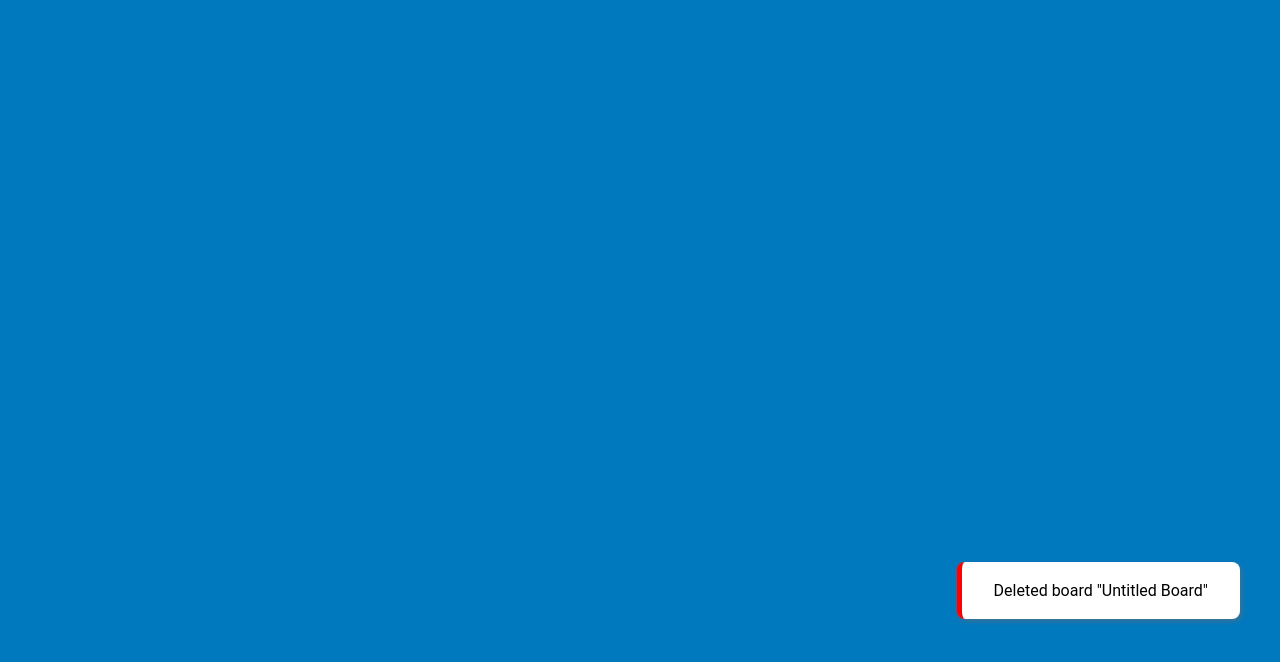
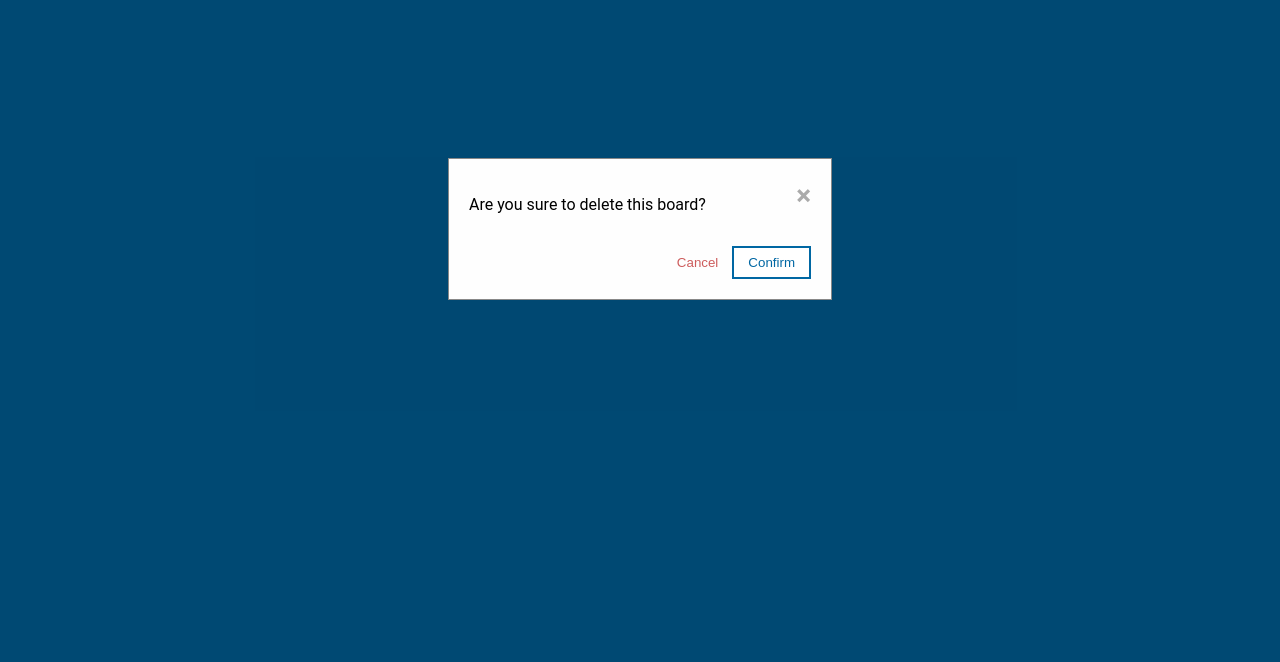
Before and after one commit to waterrmalann/kards, a website: page index.html in a window 1280 px wide. Both pictures are taken after a click on the icon 1126 px from the left and 16 px from the top of the page. Shown: the part 98-760 px from the top of the page. Drawn offline with Linux system fonts and the light colour scheme.

Commit message:
- Added confirm dialog to destructive activities

```diff
--- a/css/main.css
+++ b/css/main.css
@@ -348,3 +348,70 @@
     opacity: 0;
     transition: visibility 0s 0.35s, opacity 0.35s linear;
 }
+
+/* Modal */
+.modal {
+    display: none;
+    position: fixed;
+    z-index: 1;
+    padding-top: 20%;
+    left: 0;
+    top: 0;
+    width: 100%;
+    height: 100%;
+    overflow: auto;
+    background-color: rgb(0,0,0);
+    background-color: rgba(0,0,0,0.4);
+}
+
+/* Modal Content */
+.dialog-content {
+    background-color: #fefefe;
+    margin: auto;
+    padding: 20px;
+    border: 1px solid #888;
+    width: 30%;
+}
+
+/* The Close Button */
+.confirm-dialog-close {
+    color: #aaaaaa;
+    float: right;
+    font-size: 28px;
+    font-weight: bold;
+}
+
+.confirm-dialog-text {
+    margin-top: 1rem;
+}
+
+.confirm-dialog-close:hover,
+.confirm-dialog-close:focus {
+    color: #000;
+    text-decoration: none;
+    cursor: pointer;
+}
+
+.confirm-dialog-actions {
+    margin-top: 2rem;
+    display: flex;
+    width: 100%;
+    justify-content: flex-end;
+}
+
+.confirm-dialog-cancel {
+    border: none;
+    background-color: inherit;
+    padding: 7px 14px;
+    cursor: pointer;
+    display: inline-block;
+    color: indianred;
+}
+
+.confirm-dialog-confirm {
+    border: 2px solid var(--primary-color-dark);
+    background-color: white;
+    padding: 7px 14px;
+    cursor: pointer;
+    color: var(--primary-color-dark);
+}
--- a/index.html
+++ b/index.html
@@ -72,6 +72,17 @@
             </div>
         </div>
 
+        <div id="confirm-dialog" class="modal">
+            <div class="dialog-content">
+                <span id="confirm-dialog-close" class="confirm-dialog-close">&times;</span>
+                <div id="confirm-dialog-text" class="confirm-dialog-text"></div>
+                <div class="confirm-dialog-actions">
+                    <button id="confirm-dialog-cancel" class="confirm-dialog-cancel"> Cancel </button>
+                    <button id="confirm-dialog-confirm" class="confirm-dialog-confirm"> Confirm </button>
+                </div>
+            </div>
+        </div>
+
         <script src="js/main.js"></script>
     </body>
 </html>
--- a/js/main.js
+++ b/js/main.js
@@ -326,7 +326,7 @@ class Card {
             _newItemDeleteButton.ariaHidden = true;
             _newItemDeleteButton.classList.add('fa', 'fa-trash');
             _newItemDeleteButton.addEventListener('click', () => {
-                this.removeItem(_item);
+                createConfirmDialog("Are you sure to delete this task?", () => this.removeItem(_item));
             });
 
             // Add both the buttons to the span tag.
@@ -670,13 +670,16 @@ const cardContextMenu_hide = (e) => {
 };
 
 const cardContextMenu_clearCard = () => {
+    createConfirmDialog('Are you sure to clear this board', () => {
         let _currentCardObject = getCardFromElement(cardContextMenu_currentCard);
 
         _currentCardObject.items.length = 0;
         renderCard(_currentCardObject.id);
+    });
 };
 
 const cardContextMenu_deleteCard = () => {
+    createConfirmDialog('Are you sure to delete this card', () => {
         let _currentCardObject = getCardFromElement(cardContextMenu_currentCard);
 
         // Remove the card from the cards list based on its index position.
@@ -684,6 +687,7 @@ const cardContextMenu_deleteCard = () => {
         cardContextMenu_hide({target:{offsetParent:'n/a'}}); // this is really stupid but it works, LoL
 
         renderCard(_currentCardObject.id);
+    });
 }
 
 const cardContextMenu_duplicateCard = () => {
@@ -773,7 +777,7 @@ e_addBoardButton.addEventListener('click', addBoard);
 e_saveButton.addEventListener('click', () => {saveData(); createAlert("Data successfully saved.")});
 
 e_deleteButton.addEventListener('click', () => {
-
+    createConfirmDialog('Are you sure to delete this board?', () => {
         let _boardName = currentBoard().name;
 
         // Delete the current board.
@@ -789,6 +793,7 @@ e_deleteButton.addEventListener('click', () => {
         renderBoard(appData.boards[0]);
 
         createAlert(`Deleted board "${_boardName}"`)
+    });
 });
 
 /* <=================================== Sidebar ===================================> */
@@ -838,3 +843,28 @@ function listenClickOutside(event) {
         toggleSidebar();
     }
 }
+
+function createConfirmDialog(text, onConfirm) {
+    var modal = document.getElementById("confirm-dialog");
+    modal.style.display = "block";
+    var span = document.getElementById("confirm-dialog-close");
+    span.onclick = function() {
+        modal.style.display = "none";
+    }
+    var dialogText = document.getElementById('confirm-dialog-text');
+    dialogText.textContent = text;
+    var cancelButton = document.getElementById('confirm-dialog-cancel');
+    var confirmButton = document.getElementById('confirm-dialog-confirm');
+    cancelButton.onclick = () => {
+        modal.style.display = "none";
+    }
+    confirmButton.onclick = () => {
+        modal.style.display = "none";
+        onConfirm && onConfirm();
+    }
+    window.onclick = (event) => {
+        if (event.target === modal) {
+            modal.style.display = "none";
+        }
+    }
+}
```
Lines whose indentation alone changed are shown as unchanged.
